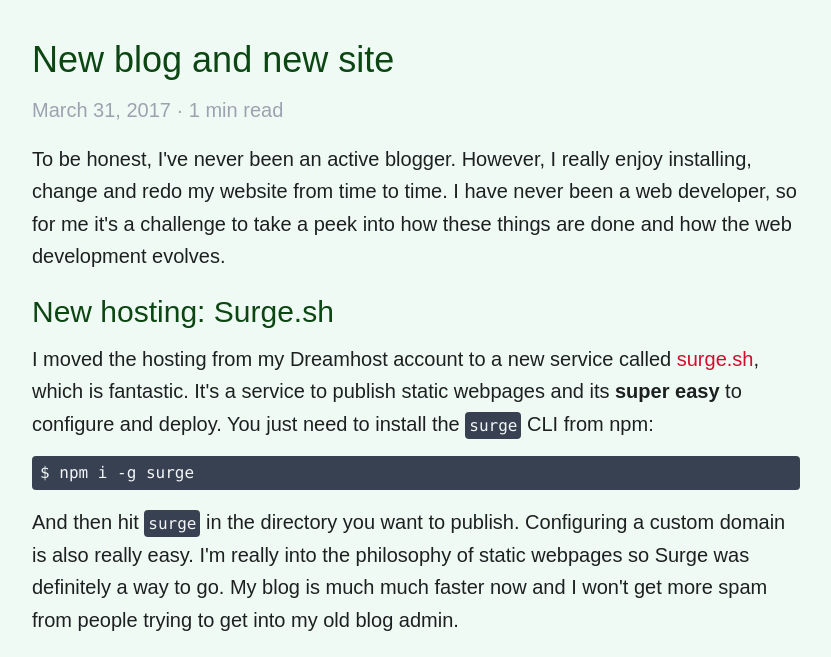
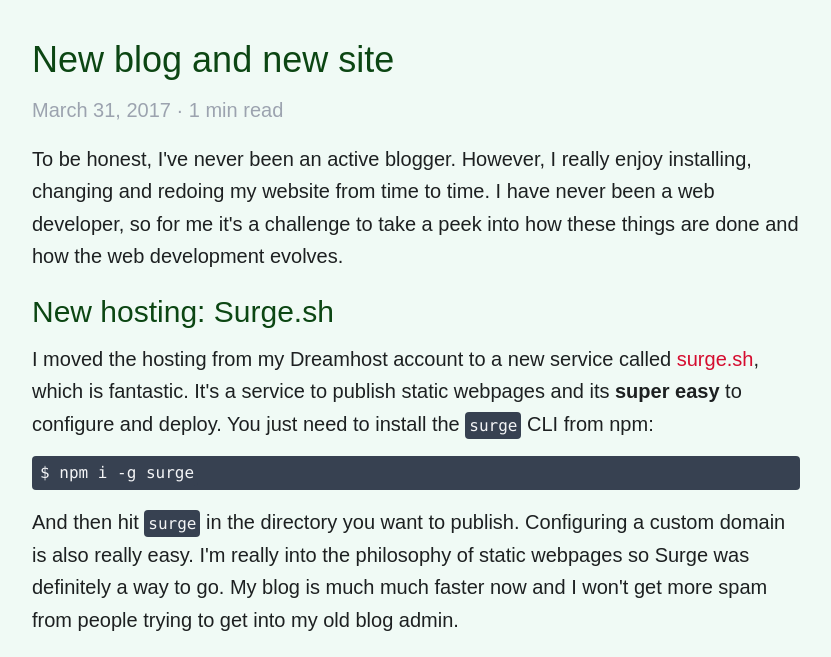
Before and after one commit to alvaromb/alvaromb.com, a Gatsby site: page /blog/2017-03-31-new-blog-new-site in a window 1280 px wide. Shown: the part 134-791 px from the top of the page, without its empty margins (224-1055 px from the left). Built offline with nearby package versions, Linux system fonts and the light colour scheme; Gatsby itself is replaced by a stand-in of ours; some packages are replaced by stand-ins of ours; code samples lack their colours.

Commit message:
Fixed typo

```diff
--- a/src/pages/blog/2017-03-31-new-blog-new-site/index.md
+++ b/src/pages/blog/2017-03-31-new-blog-new-site/index.md
@@ -6,7 +6,7 @@ category: 'blog'
 ---
 
 To be honest, I've never been an active blogger. However, I really enjoy
-installing, change and redo my website from time to time. I have never been
+installing, changing and redoing my website from time to time. I have never been
 a web developer, so for me it's a challenge to take a peek into how these
 things are done and how the web development evolves.<!-- end -->
 
```
